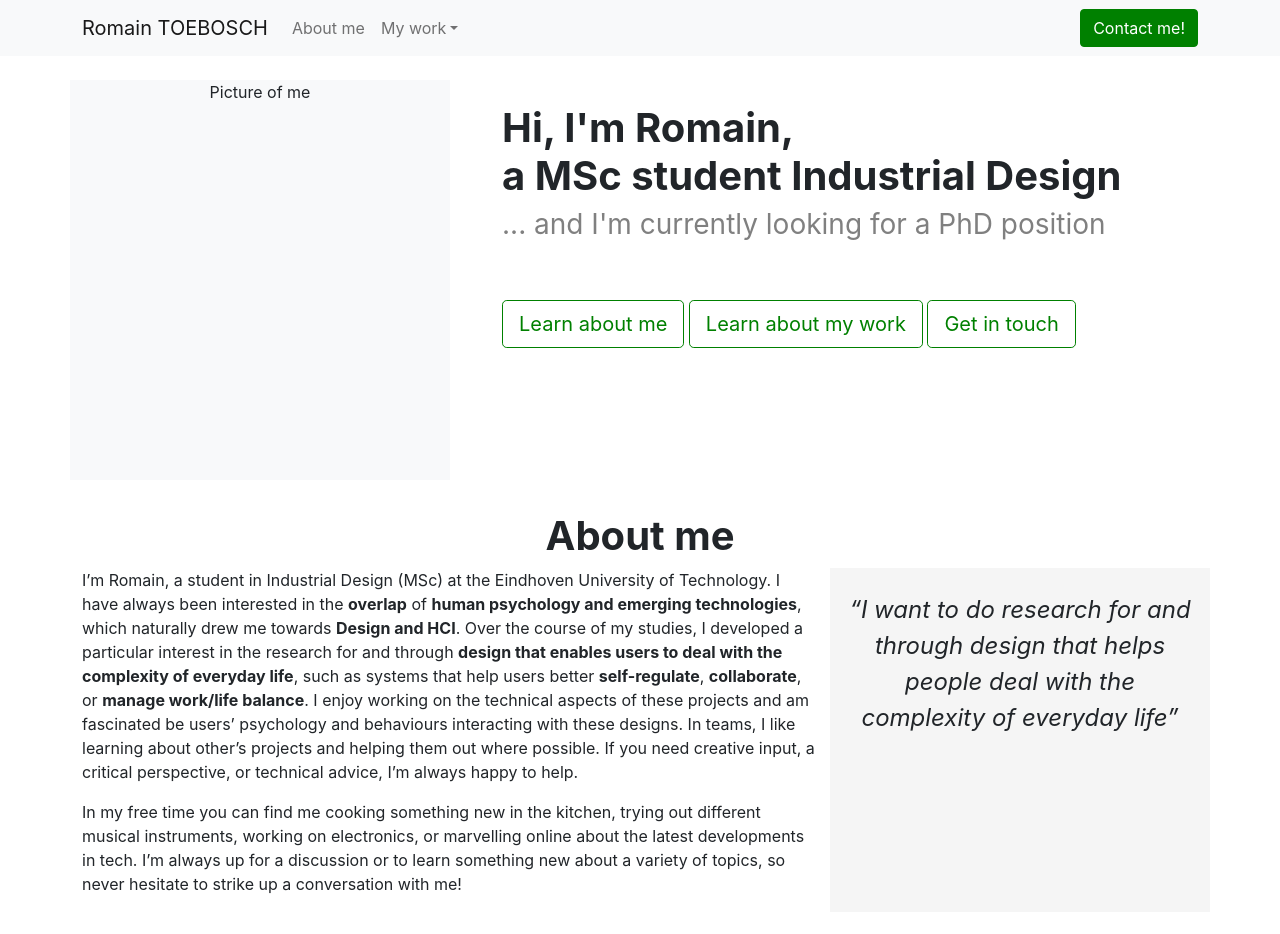
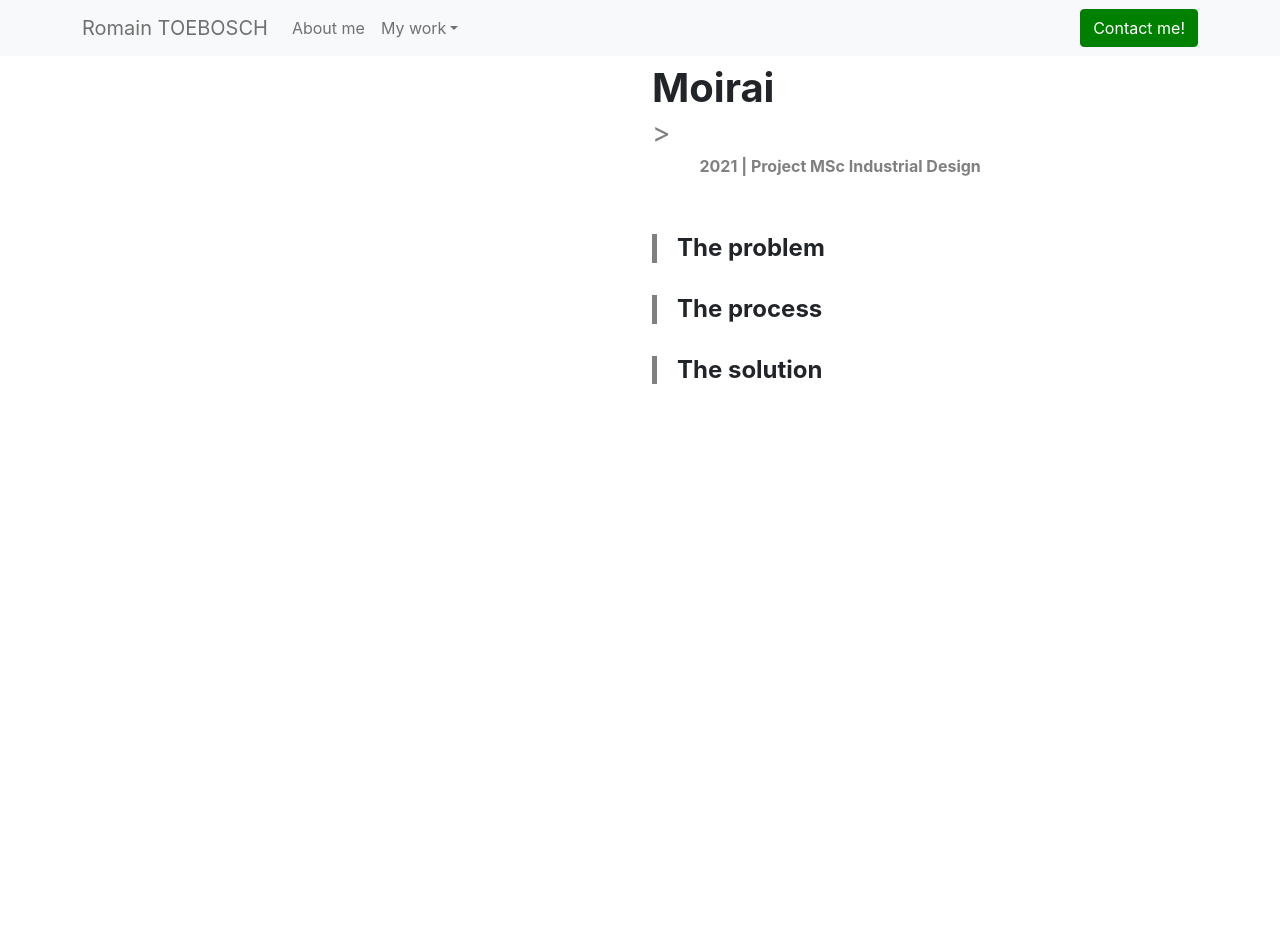
Before and after one commit to Romanain/portfolio, a React (Create React App) app: page /project/1 in a window 1280 px wide. Before the commit this address led to /. Shown: the top 934 px of the page. After the commit the page ends 800 px from the top, so only its background shows below. Built offline with nearby package versions, Linux system fonts and the light colour scheme.

Commit message:
Project page and navigation

```diff
--- a/package.json
+++ b/package.json
@@ -16,6 +16,7 @@
     "react": "^17.0.2",
     "react-bootstrap": "^2.1.2",
     "react-dom": "^17.0.2",
+    "react-router-hash-link": "^2.4.3",
     "react-scripts": "5.0.0",
     "web-vitals": "^2.1.4"
   },
--- a/src/App.js
+++ b/src/App.js
@@ -3,6 +3,7 @@ import { BrowserRouter, Route, Routes, Navigate } from 'react-router-dom';
 
 import NavigationBar from './Components/NavigationBar';
 import Home from './Pages/Home'
+import Project from './Pages/Project';
 
 function App() {
   document.title = "Portfolio Romain Toebosch";
@@ -14,7 +15,7 @@ function App() {
 
         <Routes>
           <Route path="/" element={<Home />} />
-          <Route path="/test" element={<Home />} />
+          <Route path="/project/:projectID" element={<Project />} />
           <Route path="*" element={<Navigate to="/" />} />
         </Routes>
 
--- a/src/Components/AboutMe.js
+++ b/src/Components/AboutMe.js
@@ -26,7 +26,7 @@ function AboutMe() {
                         I’m Romain, a student in Industrial Design (MSc) at the Eindhoven University of Technology. I have always been interested in the <strong>overlap</strong> of <strong>human psychology and emerging technologies</strong>, which naturally drew me towards <strong>Design and HCI</strong>. Over the course of my studies, I developed a particular interest in the research for and through <strong>design that enables users to deal with the complexity of everyday life</strong>, such as systems that help users better <strong>self-regulate</strong>, <strong>collaborate</strong>, or <strong> manage work/life balance</strong>. I enjoy working on the technical aspects of these projects and am fascinated be users’ psychology and behaviours interacting with these designs. In teams, I like learning about other’s projects and helping them out where possible. If you need creative input, a critical perspective, or technical advice, I’m always happy to help.
                     </p>
                     <p>
-                        In my free time you can find me cooking something new in the kitchen, trying out different musical instruments, working on electronics, or marvelling online about the latest developments in tech. I’m always up for a discussion or to learn something new about a variety of topics, so never hesitate to strike up a conversation with me!
+                        In my spare time you can find me cooking something new in the kitchen, trying out different musical instruments, working on electronics, or marvelling online about the latest developments in tech. I’m always up for a discussion or to learn something new about a variety of topics, so never hesitate to strike up a conversation with me!
                     </p>
                 </Col>
                 <Col md={{ span: 4, order: 1 }} sm={{ order: 0 }} style={{ height: 'auto', minHeight: '150px', backgroundColor: '#f5f5f5' }}>
--- a/src/Components/MyWork.js
+++ b/src/Components/MyWork.js
@@ -22,9 +22,9 @@ function MyWork() {
                 <Col>
                     <div className='horizontal-scroll-box'>
                         {
-                            projectData.Projects.map((project) => (
+                            projectData.Projects.map((project, idx) => (
                                 <div className='horizontal-scroll-item'>
-                                    <ProjectCard data={project}></ProjectCard>
+                                    <ProjectCard data={project} idx={idx}></ProjectCard>
                                 </div>
                             ))
                         }
--- a/src/Components/NavigationBar.js
+++ b/src/Components/NavigationBar.js
@@ -4,21 +4,22 @@ import Nav from 'react-bootstrap/Nav';
 import Container from 'react-bootstrap/Container';
 import NavDropdown from 'react-bootstrap/NavDropdown';
 import Button from 'react-bootstrap/Button';
-import Link from 'react-router-dom';
+import { Link } from 'react-router-dom';
+import { HashLink } from 'react-router-hash-link';
 
 function NavigationBar() {
     return (
         <div>
             <Navbar collapseOnSelect expand="lg" bg="light" variant="light" fixed="top">
                 <Container>
-                    <Navbar.Brand href="#Home">Romain TOEBOSCH</Navbar.Brand>
+                    <Navbar.Brand><HashLink to="/#Home">Romain TOEBOSCH</HashLink></Navbar.Brand>
                     <Navbar.Toggle aria-controls="responsive-navbar-nav" />
                     <Navbar.Collapse id="responsive-navbar-nav">
                         <Nav className="me-auto">
-                            <Nav.Link href="#AboutMe">About me</Nav.Link>
+                            <Nav.Link><HashLink to="/#AboutMe">About me</HashLink></Nav.Link>
                             <NavDropdown title="My work" id="collasible-nav-dropdown">
-                                <NavDropdown.Item href="#Projects">My projects</NavDropdown.Item>
-                                <NavDropdown.Item href="#Publications">My publications</NavDropdown.Item>
+                                <NavDropdown.Item><HashLink to="/#Projects">My projects</HashLink></NavDropdown.Item>
+                                <NavDropdown.Item><HashLink to="/#Publications">My publications</HashLink></NavDropdown.Item>
                             </NavDropdown>
                         </Nav>
                         <Nav>
--- a/src/Content/Projects.json
+++ b/src/Content/Projects.json
@@ -14,9 +14,19 @@
             "Awards": [],
             "Images": [
                 {
-                    "Name": "",
-                    "Alt_text": "",
-                    "URL": ""
+                    "Name": "Test Image",
+                    "Alt_text": "Test Image",
+                    "URL": "TUe-logo-descriptor-stack-scarlet-L.png"
+                },
+                {
+                    "Name": "Test Image",
+                    "Alt_text": "Test Image",
+                    "URL": "TUe-logo-descriptor-stack-scarlet-L.png"
+                },
+                {
+                    "Name": "Test Image",
+                    "Alt_text": "Test Image",
+                    "URL": "TUe-logo-descriptor-stack-scarlet-L.png"
                 }
             ]
         },
@@ -32,13 +42,7 @@
                 "Solution": ""
             },
             "Awards": [],
-            "Images": [
-                {
-                    "Name": "",
-                    "Alt_text": "",
-                    "URL": ""
-                }
-            ]
+            "Images": []
         },
         {
             "Project_name": "Relio",
@@ -58,13 +62,7 @@
                     "Logo_URL": ""
                 }
             ],
-            "Images": [
-                {
-                    "Name": "",
-                    "Alt_text": "",
-                    "URL": ""
-                }
-            ]
+            "Images": []
         },
         {
             "Project_name": "Hikey",
@@ -78,13 +76,7 @@
                 "Solution": "The outcome was the mock-up of the application Hikey. Students can use Hikey to plan their homework, and will gradually be exposed to different elements of self-regulation, until they are fully self-regulated learners. A business model was made to prove the market potential of the app."
             },
             "Awards": [],
-            "Images": [
-                {
-                    "Name": "",
-                    "Alt_text": "",
-                    "URL": ""
-                }
-            ]
+            "Images": []
         }
     ]
 }
--- /dev/null
+++ b/src/Pages/Project.js
@@ -0,0 +1,70 @@
+import React from 'react'
+import { Container, Row, Col, Alert } from 'react-bootstrap';
+import { useParams } from 'react-router-dom'
+import ProjectsFile from '../Content/Projects.json'
+
+function Project() {
+    const { projectID } = useParams();
+    const thisProject = ProjectsFile.Projects[projectID]
+
+
+
+    // if (props.data.Images.length > 0) {
+    //     imageStyle = { backgroundImage: `url(${require('../Content/Images/InstitutionIcons/' + props.data.Images[0].URL)})` }
+    // }
+
+    return (
+        <Container id="top" className="section-head" style={{ marginTop: '4rem' }}>
+            <Row>
+                <Col >
+                    {
+                        thisProject.Images.map((Image) => (
+                            <>
+                                <img alt={Image.Alt_text} src={require('../Content/Images/InstitutionIcons/' + Image.URL)} />
+                            </>
+                        ))
+
+                    }
+                </Col>
+                <Col>
+                    <h1 style={{ marginBottom: '0px' }}>{thisProject.Project_name}</h1>
+                    <Row>
+                        <Col xs={{ span: '1' }}>
+                            <span style={{ fontSize: '1.75rem', color: 'grey', fontWeight: '400', marginTop: '0px' }}>{'>'}</span>
+                        </Col>
+                        <Col xs={{ span: '11' }}>
+
+                            <span style={{ fontSize: '1.75rem', color: 'grey', fontWeight: '400', marginTop: '0px' }}>{thisProject.Tagline}</span>
+                            <br />
+                            <span style={{ fontSize: '1rem', color: 'grey', fontWeight: '700' }}>{thisProject.Year} | {thisProject.Project_type}</span>
+
+                        </Col>
+
+                    </Row>
+                    <br />
+                    <strong>{thisProject.Project_description.Introduction}</strong>
+
+                    <div className="project-description project-description-problem">
+                        <h4>The problem</h4>
+                        {thisProject.Project_description.Problem}
+                    </div>
+
+                    <div className="project-description project-description-process">
+                        <h4>The process</h4>
+                        {thisProject.Project_description.Process}
+                    </div>
+
+                    <div className="project-description project-description-solution">
+                        <h4>The solution</h4>
+                        {thisProject.Project_description.Solution}
+                    </div>
+
+                </Col>
+            </Row>
+
+            { console.log(thisProject)}
+        </Container >
+    )
+}
+
+export default Project
--- a/src/sass/main.scss
+++ b/src/sass/main.scss
@@ -1,4 +1,40 @@
 /* The following block can be included in a custom.scss */
+/* make the customizations */
+$primary: green;
+
+$font-family-sans-serif: "SF Pro Display", -apple-system, BlinkMacSystemFont, "Segoe UI", Roboto, "Helvetica Neue", Arial, "Noto Sans", sans-serif, "Apple Color Emoji", "Segoe UI Emoji", "Segoe UI Symbol", "Noto Color Emoji";
+$font-weight-sans-serif: 400;
+$headings-font-weight: 700;
+
+@import "./form-reset.scss";
+@import "~bootstrap/scss/bootstrap";
+
+.project-description {
+  padding-left: 20px;
+  margin: 2rem 0;
+  border: 0px solid grey;
+  border-left-width: 5px;
+  transition: 0.5s;
+
+  &-problem:hover {
+    border-left-color: $danger;
+    h4 {
+      color: $danger;
+    }
+  }
+  &-process:hover {
+    border-left-color: $warning;
+    h4 {
+      color: $warning;
+    }
+  }
+  &-solution:hover {
+    border-left-color: $success;
+    h4 {
+      color: $success;
+    }
+  }
+}
 
 .horizontal-scroll-box {
   overflow-y: hidden;
@@ -49,12 +85,23 @@
 }
 }
 
-/* make the customizations */
-$primary: green;
+.card-image {
+height: 16rem;
+width: 100%;
+background-repeat: none;
+background-size: cover;
+background-position: center center;
+}
 
-$font-family-sans-serif: "SF Pro Display", -apple-system, BlinkMacSystemFont, "Segoe UI", Roboto, "Helvetica Neue", Arial, "Noto Sans", sans-serif, "Apple Color Emoji", "Segoe UI Emoji", "Segoe UI Symbol", "Noto Color Emoji";
-$font-weight-sans-serif: 400;
-$headings-font-weight: 700;
-
-@import "./form-reset.scss";
-@import "~bootstrap/scss/bootstrap";
+@mixin link-reset {
+  a {
+    text-decoration: none;
+    color: rgba(0, 0, 0, 0.55)
+  }
+}
+.nav-link {
+  @include link-reset()
+}
+.navbar-brand {
+  @include link-reset()
+}
```
Also changed, not shown: src/Components/ProjectCard.js (+11 -2 lines), 1 other file (tests, documents, lock files or other folders). Lines whose indentation alone changed are shown as unchanged.
